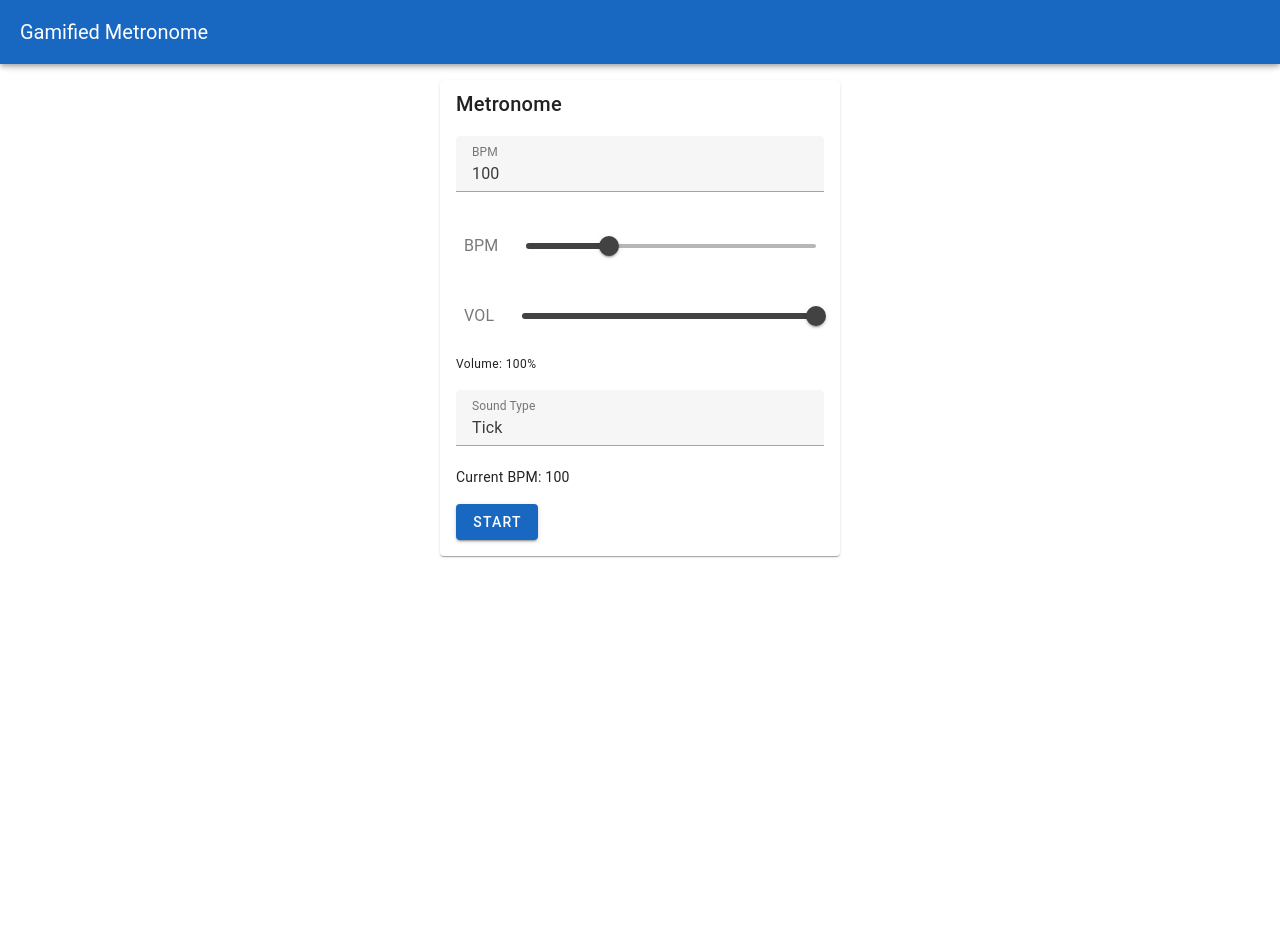
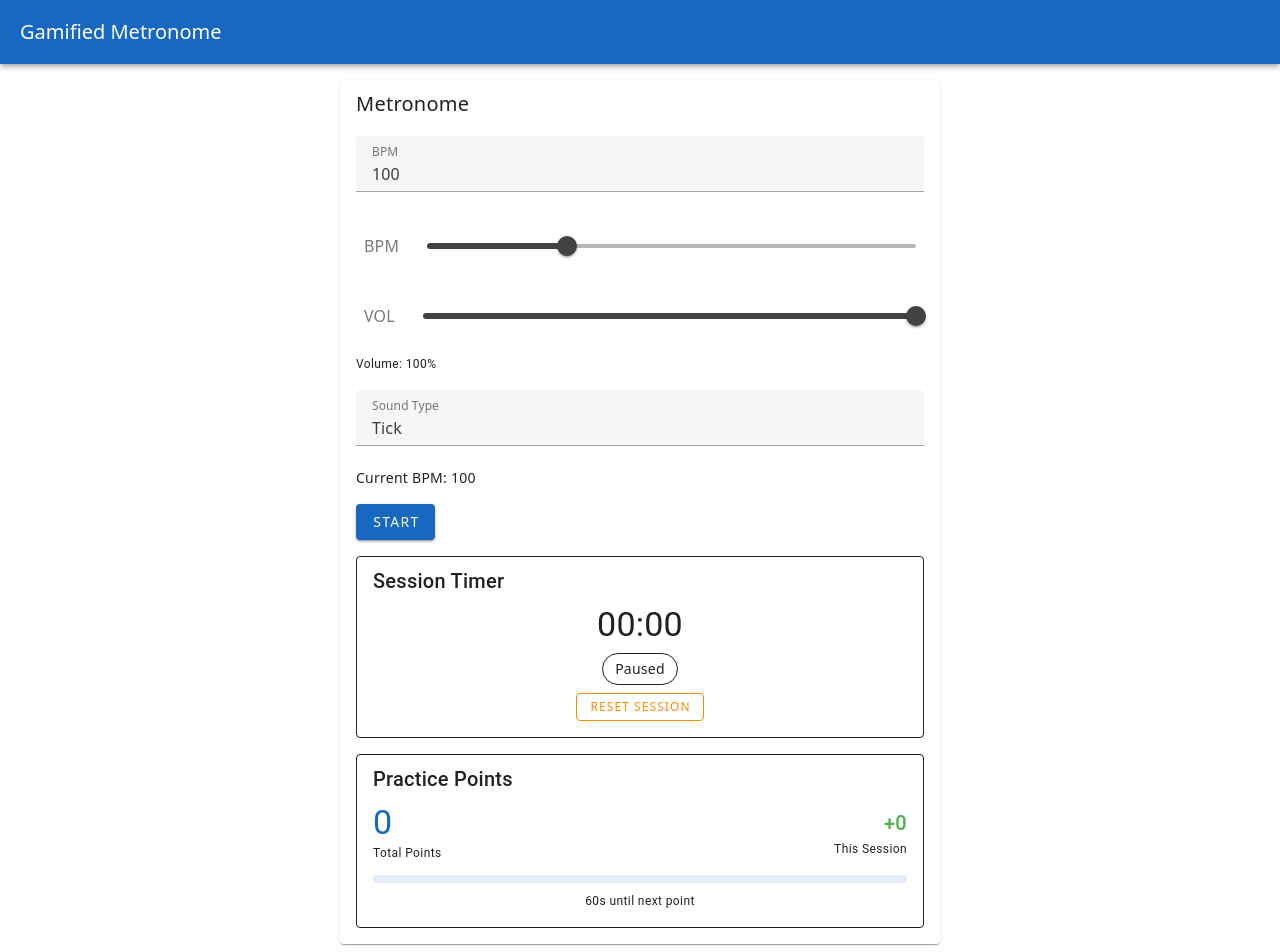
Before and after one commit to m-sheridan93/gamified-metronome, a Vue app: page / in a window 1280 px wide. Shown: the top 952 px of the page. Before the commit the page ends 800 px from the top, so only its background shows below. Built offline with nearby package versions, Linux system fonts and the light colour scheme.

Commit message:
added timer and points system

```diff
--- a/src/App.vue
+++ b/src/App.vue
@@ -4,7 +4,7 @@
       <v-toolbar-title>Gamified Metronome</v-toolbar-title>
     </v-app-bar>
       <v-main>
-        <v-container>
+        <v-container fluid>
           <Metronome/>
         </v-container>
       </v-main>
--- a/src/components/Metronome.vue
+++ b/src/components/Metronome.vue
@@ -1,5 +1,5 @@
 <template>
-  <v-card class="mx-auto" max-width="400">
+  <v-card class="mx-auto" style="width: 100%; max-width: 600px;">
     <v-card-title>
       Metronome
     </v-card-title>
@@ -19,12 +19,71 @@
       >
         {{ running ? 'Stop' : 'Start' }}
       </v-btn>
+
+      <v-card class="mt-4" variant="outlined">
+        <v-card-title class="text-h6">Session Timer</v-card-title>
+        <v-card-text>
+          <div class="text-h4 text-center mb-2">{{ formattedTime }}</div>
+          <div class="text-center">
+            <v-chip
+              :color="running ? 'success' : 'default'"
+              variant="outlined"
+              class="mb-2"
+            >
+              {{ running ? 'Active' : 'Paused' }}
+            </v-chip>
+            <br>
+            <v-btn
+              color="warning"
+              variant="outlined"
+              size="small"
+              @click="resetSession"
+            >
+              Reset Session
+            </v-btn>
+          </div>
+        </v-card-text>
+      </v-card>
+
+      <v-card class="mt-4" variant="outlined">
+        <v-card-title class="text-h6">Practice Points</v-card-title>
+        <v-card-text>
+          <div class="d-flex justify-space-between align-center mb-3">
+            <div>
+              <div class="text-h4 text-primary">{{ totalPoints }}</div>
+              <div class="text-caption">Total Points</div>
+            </div>
+            <div class="text-right">
+              <div class="text-h6 text-success">+{{ sessionPoints }}</div>
+              <div class="text-caption">This Session</div>
+            </div>
+          </div>
+
+          <v-progress-linear
+            :model-value="progressToNextPoint"
+            color="primary"
+            height="8"
+            rounded
+            class="mb-2"
+          ></v-progress-linear>
+          <div class="text-caption text-center">
+            {{ Math.floor(60 - (currentSessionTimeForPoints % 60)) }}s until next point
+          </div>
+
+          <div v-if="consistencyBonus > 0" class="mt-3">
+            <v-chip color="success" variant="outlined" size="small">
+              <v-icon start>mdi-star</v-icon>
+              Consistency Bonus: +{{ consistencyBonus }}
+            </v-chip>
+          </div>
+        </v-card-text>
+      </v-card>
     </v-card-text>
   </v-card>
 </template>
 
 <script setup>
-import { ref, watch } from 'vue'
+import { ref, watch, computed } from 'vue'
 import MetronomeControls from './MetonomeControls.vue'
 
 const bpm = ref(100)
@@ -32,6 +91,50 @@ const running = ref(false)
 const soundType = ref('Tick')
 const volume = ref(1)
 let intervalId = null
+
+// Session timer variables
+const sessionStartTime = ref(null)
+const totalSessionTime = ref(0) // Accumulated time across all sessions
+const currentSessionStart = ref(null)
+const timerTick = ref(0) // Force reactivity updates
+let timerIntervalId = null
+
+// Points system variables
+const totalPoints = ref(parseInt(localStorage.getItem('metronome-total-points') || '0'))
+const sessionPoints = ref(0)
+const consistencyBonus = ref(0)
+const lastPracticeDate = ref(localStorage.getItem('metronome-last-practice') || '')
+const practiceStreak = ref(parseInt(localStorage.getItem('metronome-practice-streak') || '0'))
+
+// Computed property to format time as MM:SS
+const formattedTime = computed(() => {
+  // Include timerTick to force reactivity
+  timerTick.value
+
+  let displayTime = totalSessionTime.value
+  if (running.value && currentSessionStart.value) {
+    displayTime += Date.now() - currentSessionStart.value
+  }
+  const totalSeconds = Math.floor(displayTime / 1000)
+  const minutes = Math.floor(totalSeconds / 60)
+  const seconds = totalSeconds % 60
+  return `${minutes.toString().padStart(2, '0')}:${seconds.toString().padStart(2, '0')}`
+})
+
+// Computed properties for points system
+const currentSessionTimeForPoints = computed(() => {
+  timerTick.value // Force reactivity
+  let displayTime = totalSessionTime.value
+  if (running.value && currentSessionStart.value) {
+    displayTime += Date.now() - currentSessionStart.value
+  }
+  return Math.floor(displayTime / 1000) // Return seconds
+})
+
+const progressToNextPoint = computed(() => {
+  const secondsInCurrentMinute = currentSessionTimeForPoints.value % 60
+  return (secondsInCurrentMinute / 60) * 100
+})
 
 function playTick() {
   const ctx = new (window.AudioContext || window.webkitAudioContext)()
@@ -68,14 +171,113 @@ function playMetronomeSound() {
     playBeep()
   }
 }
+// Points calculation functions
+function calculatePoints() {
+  const currentMinutes = Math.floor(currentSessionTimeForPoints.value / 60)
+
+  if (currentMinutes > sessionPoints.value) {
+    const pointsToAdd = currentMinutes - sessionPoints.value
+    sessionPoints.value = currentMinutes
+    totalPoints.value += pointsToAdd
+    savePointsToStorage()
+  }
+}
+
+function calculateConsistencyBonus() {
+  const today = new Date().toDateString()
+  const lastPractice = lastPracticeDate.value
+
+  if (lastPractice) {
+    const lastDate = new Date(lastPractice)
+    const todayDate = new Date(today)
+    const daysDiff = Math.floor((todayDate - lastDate) / (1000 * 60 * 60 * 24))
+
+    if (daysDiff === 1) {
+      // Consecutive day - increase streak
+      practiceStreak.value += 1
+    } else if (daysDiff > 1) {
+      // Streak broken - reset
+      practiceStreak.value = 1
+    }
+    // If daysDiff === 0, same day, keep current streak
+  } else {
+    // First time practicing
+    practiceStreak.value = 1
+  }
+
+  // Award consistency bonus based on streak
+  if (practiceStreak.value >= 3) {
+    consistencyBonus.value = Math.floor(practiceStreak.value / 3)
+    totalPoints.value += consistencyBonus.value
+  }
+
+  lastPracticeDate.value = today
+  savePointsToStorage()
+}
+
+function savePointsToStorage() {
+  localStorage.setItem('metronome-total-points', totalPoints.value.toString())
+  localStorage.setItem('metronome-last-practice', lastPracticeDate.value)
+  localStorage.setItem('metronome-practice-streak', practiceStreak.value.toString())
+}
+
+// Timer functions
+function startTimer() {
+  currentSessionStart.value = Date.now()
+
+  // Calculate consistency bonus when starting a session
+  if (sessionPoints.value === 0) {
+    calculateConsistencyBonus()
+  }
+
+  timerIntervalId = setInterval(() => {
+    // Force reactivity update for the computed property
+    timerTick.value++
+    // Calculate points every update
+    calculatePoints()
+  }, 100) // Update every 100ms for smooth display
+}
+
+function stopTimer() {
+  if (timerIntervalId) {
+    clearInterval(timerIntervalId)
+    timerIntervalId = null
+  }
+  // Add current session time to total
+  if (currentSessionStart.value) {
+    totalSessionTime.value += Date.now() - currentSessionStart.value
+    currentSessionStart.value = null
+  }
+}
+
+function resetSession() {
+  // Stop current timer if running
+  if (timerIntervalId) {
+    clearInterval(timerIntervalId)
+    timerIntervalId = null
+  }
+  // Reset all timer values
+  totalSessionTime.value = 0
+  currentSessionStart.value = null
+  // Reset session points but keep total points
+  sessionPoints.value = 0
+  consistencyBonus.value = 0
+  // Restart timer if metronome is running
+  if (running.value) {
+    startTimer()
+  }
+}
+
 // Then in your watcher and interval:
 watch(running, (newVal) => {
   if (newVal) {
     playMetronomeSound()
     intervalId = setInterval(playMetronomeSound, (60 / bpm.value) * 1000)
+    startTimer()
   } else {
     clearInterval(intervalId)
     intervalId = null
+    stopTimer()
   }
 })
 
@@ -83,7 +285,7 @@ watch(running, (newVal) => {
 watch(bpm, (newVal) => {
   if (running.value) {
     clearInterval(intervalId)
-    intervalId = setInterval(playTick, (60 / newVal) * 1000)
+    intervalId = setInterval(playMetronomeSound, (60 / newVal) * 1000)
   }
 })
 
--- a/src/main.js
+++ b/src/main.js
@@ -1,4 +1,5 @@
 import { createApp } from 'vue'
+import './style.css'
 import App from './App.vue'
 import { createVuetify } from 'vuetify'
 import * as components from 'vuetify/components'
--- a/src/style.css
+++ b/src/style.css
@@ -4,7 +4,7 @@
   font-weight: 400;
 
   color-scheme: light dark;
-  color: rgba(255, 255, 255, 0.87);
+  color: rgba(155, 155, 155, 0.87);
   background-color: #242424;
 
   font-synthesis: none;
@@ -24,8 +24,6 @@ a:hover {
 
 body {
   margin: 0;
-  display: flex;
-  place-items: center;
   min-width: 320px;
   min-height: 100vh;
 }
@@ -59,16 +57,16 @@ button:focus-visible {
 }
 
 #app {
-  max-width: 1280px;
-  margin: 0 auto;
-  padding: 2rem;
-  text-align: center;
+  width: 100%;
+  margin: 0;
+  padding: 0;
+  min-height: 100vh;
 }
 
 @media (prefers-color-scheme: light) {
   :root {
     color: #213547;
-    background-color: #ffffff;
+    background-color: #afafaf;
   }
   a:hover {
     color: #747bff;
```
Also changed, not shown: 1 other file (tests, documents, lock files or other folders).
